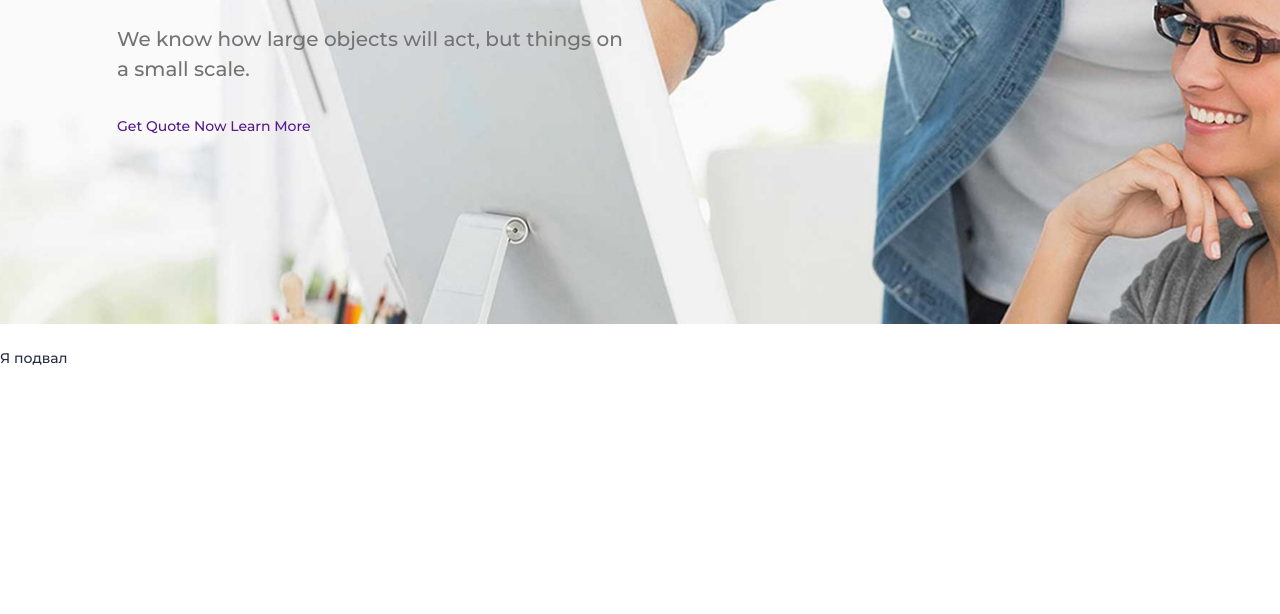
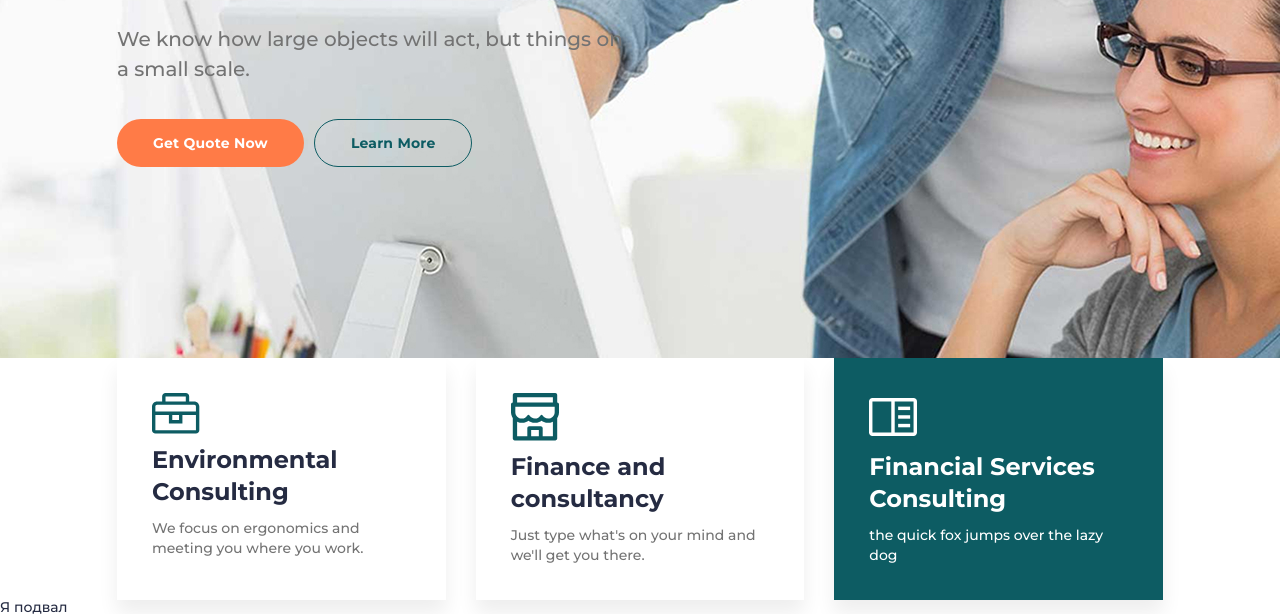
Before and after one commit to olezhaaa137/Relvise, a plain HTML site: page index.html in a window 1280 px wide. Shown: the part 435-1049 px from the top of the page. Before the commit the page ends 800 px from the top, so only its background shows below. Drawn offline with Linux system fonts and the light colour scheme.

Commit message:
feat: create second block and cards

```diff
--- a/css/style.css
+++ b/css/style.css
@@ -128,6 +128,9 @@ h1,h2,h3,h4,h5,h6{font-size:inherit;font-weight: inherit;}
 .page__main-block {
 }
 
+.page__services {
+}
+
 /* ---HEADER---------------------------------------------------------------------- */
 
 .footer{
@@ -151,6 +154,13 @@ h1,h2,h3,h4,h5,h6{font-size:inherit;font-weight: inherit;}
     position: relative;
     z-index: 2;
 }
+
+@media (max-width: 992px){
+    .main-block__body {
+        padding: 120px 0 191px 0;
+    }
+}
+
 .main-block__body > *:not(:last-child){
     margin: 0 0 35px 0;
 }
@@ -159,7 +169,15 @@ h1,h2,h3,h4,h5,h6{font-size:inherit;font-weight: inherit;}
     font-weight: 800;
     font-size: 58px;
     line-height: 138%;
+    letter-spacing: 0.2px;
 }
+
+@media (max-width: 479px){
+    .main-block__title {
+        font-size: 42px;
+    }
+}
+
 .main-block__text {
     font-weight: 500;
     font-size: 20px;
@@ -167,11 +185,44 @@ h1,h2,h3,h4,h5,h6{font-size:inherit;font-weight: inherit;}
     color:#737373;
 }
 .main-block__buttons {
+    display: inline-flex;
+    flex-wrap: wrap;
+    margin: -10px 0;
 }
 .main-block__button {
+    display: flex;
+    align-items: center;
+    justify-content: center;
+    border-radius: 37px;
+    padding: 5px 36px;
+    min-height: 48px;
+    font-weight: 700;
+    line-height: 150%;
+    letter-spacing: 0.2px;
+    text-align: center;
+    margin: 10px 0;
 }
+
+@media(max-width:479px){
+    .main-block__button {
+        flex: 1 1 auto;
+    }
+}
+
+.main-block__button:not(:last-child){
+    margin-right: 10px;
+}
+
+.main-block__button_orange{
+    background-color: #ff7b47;
+    color: white;
+}
+
 .main-block__button_border {
+    color: #0d5c63;
+    border: 1px solid #0d5c63;
 }
+
 .main-block__image {
     position: absolute;
     left: 0;
@@ -179,3 +230,73 @@ h1,h2,h3,h4,h5,h6{font-size:inherit;font-weight: inherit;}
     width: 100%;
     height: 100%;
 }
+
+@media(max-width: 1300px) {
+    .main-block__image img {
+        object-position: right;
+    }
+}
+
+@media(max-width: 992px){
+   .main-block__image img {
+        opacity: 0.5;
+    }
+}
+
+/*--SERVICES--------------------------------------------------------------------------*/
+
+
+.services {
+}
+.services__container {
+}
+._container {
+}
+.services_body {
+    display: flex;
+    margin: 0 -15px;
+}
+.services__column {
+    margin: 0 15px;
+    flex: 0 1 33.3%;
+}
+.services__item {
+    height: 100%;
+    padding: 35px;
+    box-shadow: 0 13px 19px 0 rgba(0, 0, 0, 0.07);
+    background-color: #fff;
+}
+
+.services__item_green{
+    background-color: #0d5c63;
+}
+
+.services__item_green .item-service__title{
+    color: white;
+}
+
+.services__item_green .item-service__text{
+    color: #fff;
+}
+
+
+.item-service {
+}
+
+.item-service > *:not(:last-child) {
+    padding: 0 0 10px 0;
+}
+
+.item-service__icon {
+}
+.item-service__title {
+    font-weight: 700;
+    font-size: 24px;
+    line-height: 133%;
+    color: #252b42;
+}
+.item-service__text {
+    font-weight: 500;
+    line-height: 143%;
+    color: #737373;
+}
--- a/index.html
+++ b/index.html
@@ -41,7 +41,7 @@
                         <div class="main-block__title">Finance and Consultancy Solution</div>
                         <div class="main-block__text">We know how large objects will act, but things on a small scale.</div>
                         <div class="main-block__buttons">
-                            <a href="" class="main-block__button">Get Quote Now</a>
+                            <a href="" class="main-block__button main-block__button_orange">Get Quote Now</a>
                             <a href="" class="main-block__button main-block__button_border">Learn More</a>
                         </div>
                     </div>
@@ -50,6 +50,39 @@
                     <img src="./img/cover.jpg" alt="cover image">
                 </div>
             </div>
+            <section class="page__services services">
+                <div class="services__container _container">
+                    <div class="services_body">
+                        <div class="services__column">
+                            <div class="services__item item-service">
+                                <div class="item-service__icon">
+                                    <img src="./img/01.svg" alt="Env consulting img">
+                                </div>
+                                <h3 class="item-service__title">Environmental Consulting</h3>
+                                <div class="item-service__text">We focus on ergonomics and meeting you where you work. </div>
+                            </div>
+                        </div>
+                        <div class="services__column">
+                            <div class="services__item item-service">
+                                <div class="item-service__icon">
+                                    <img src="./img/02.svg" alt="Env consulting img">
+                                </div>
+                                <h3 class="item-service__title">Finance and consultancy </h3>
+                                <div class="item-service__text">Just type what's on your mind and we'll get you there.</div>
+                            </div>
+                        </div>
+                        <div class="services__column">
+                             <div class="services__item item-service services__item_green">
+                                <div class="item-service__icon">
+                                    <img src="./img/03.svg" alt="Env consulting img">
+                                </div>
+                                <h3 class="item-service__title">Financial Services Consulting</h3>
+                                <div class="item-service__text">the quick fox jumps over the lazy dog</div>
+                            </div>
+                        </div>
+                    </div>
+                </div>
+            </section>
         </main>
         <footer class="footer">
             Я подвал
```
Also changed, not shown: img/01.svg (added), img/02.svg (added), img/03.svg (added).
